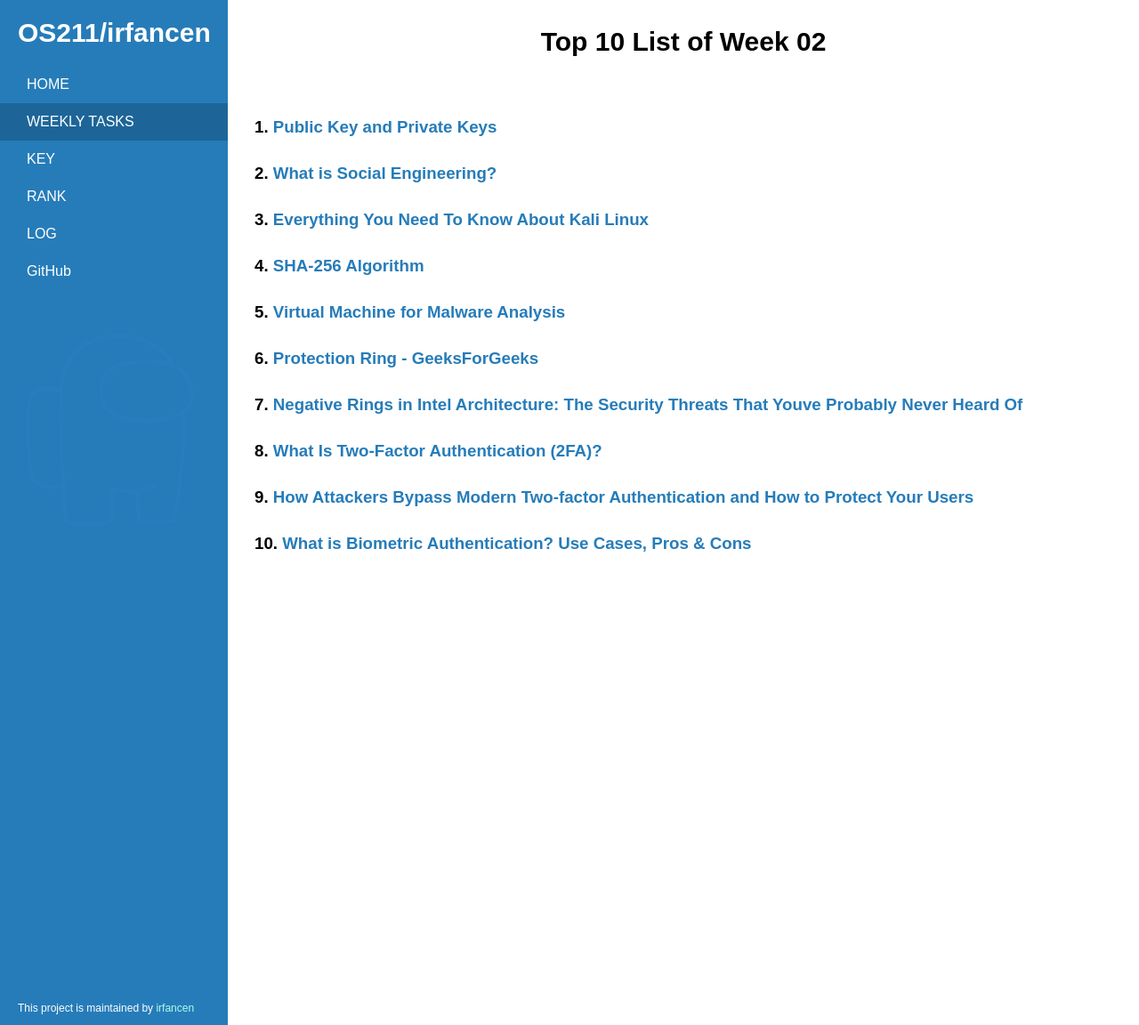
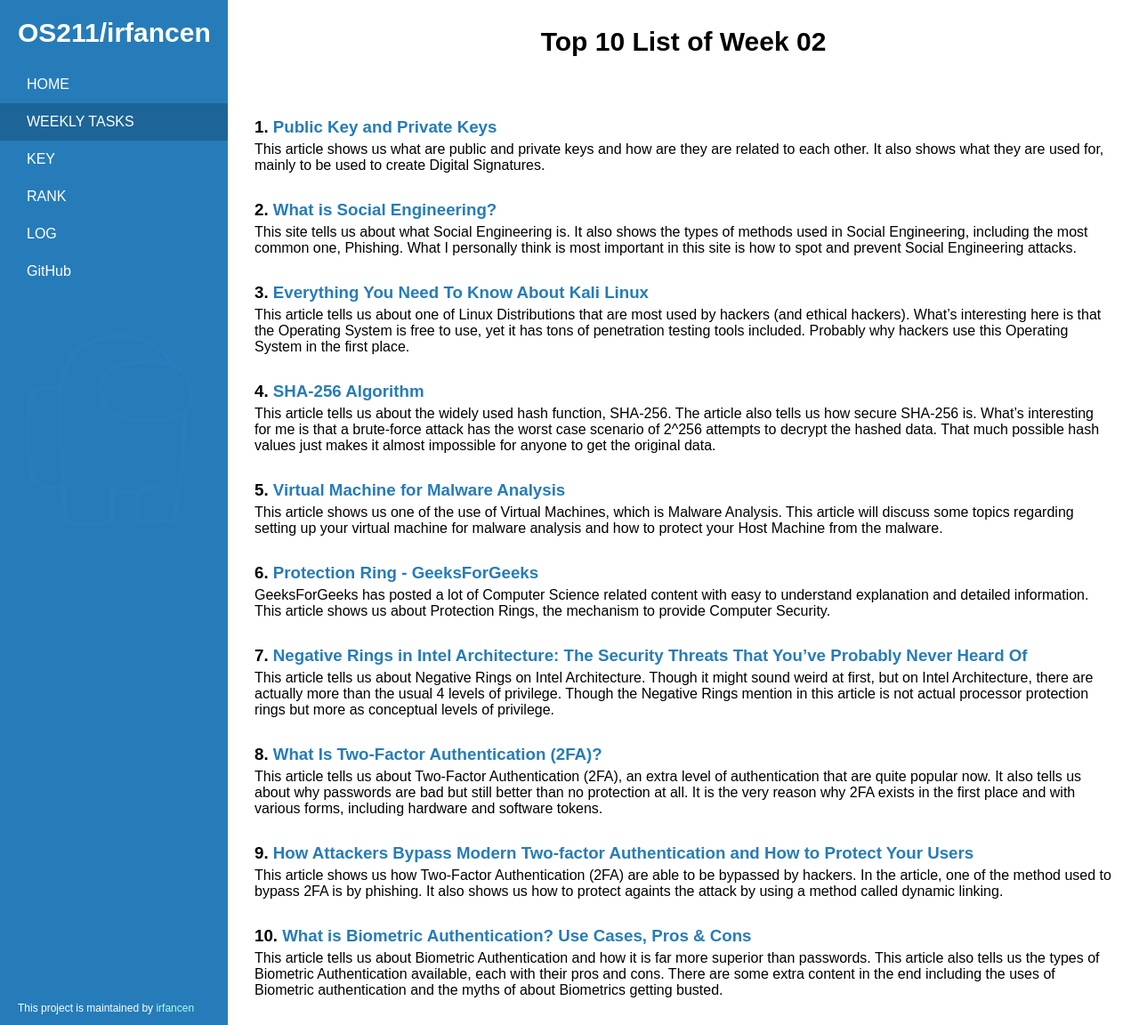
Before and after one commit to irfancen/os211, a Jekyll site: the page built from w02.md, in a window 1280 px wide. Shown: the whole page at 89% size. Built offline with Jekyll 4.4.1, drawn with Linux system fonts in a browser that asks for light colours.

Commit message:
Finish Top 10 Links W02

```diff
--- a/w02.md
+++ b/w02.md
@@ -8,30 +8,31 @@ permalink: /W02/
 <br>
 
 ### 1. [Public Key and Private Keys](https://www.comodo.com/resources/small-business/digital-certificates2.php)
-
+This article shows us what are public and private keys and how are they are related to each other. It also shows what they are used for, mainly to be used to create Digital Signatures.
 
 ### 2. [What is Social Engineering?](https://www.kaspersky.com/resource-center/definitions/what-is-social-engineering)
-
+This site tells us about what Social Engineering is. It also shows the types of methods used in Social Engineering, including the most common one, Phishing. What I personally think is most important in this site is how to spot and prevent Social Engineering attacks.
 
 ### 3. [Everything You Need To Know About Kali Linux](https://www.edureka.co/blog/ethical-hacking-using-kali-linux/)
-
+This article tells us about one of Linux Distributions that are most used by hackers (and ethical hackers). What's interesting here is that the Operating System is free to use, yet it has tons of penetration testing tools included. Probably why hackers use this Operating System in the first place.
 
 ### 4. [SHA-256 Algorithm](https://www.solarwindsmsp.com/blog/sha-256-encryption)
-
+This article tells us about the widely used hash function, SHA-256. The article also tells us how secure SHA-256 is. What's interesting for me is that a brute-force attack has the worst case scenario of 2^256 attempts to decrypt the hashed data. That much possible hash values just makes it almost impossible for anyone to get the original data.
 
 ### 5. [Virtual Machine for Malware Analysis](https://www.geeksforgeeks.org/virtual-machine-for-malware-analysis/)
-
+This article shows us one of the use of Virtual Machines, which is Malware Analysis. This article will discuss some topics regarding setting up your virtual machine for malware analysis and how to protect your Host Machine from the malware.
 
 ### 6. [Protection Ring - GeeksForGeeks](https://www.geeksforgeeks.org/protection-ring/)
+GeeksForGeeks has posted a lot of Computer Science related content with easy to understand explanation and detailed information. This article shows us about Protection Rings, the mechanism to provide Computer Security.
 
-
-### 7. [Negative Rings in Intel Architecture: The Security Threats That Youve Probably Never Heard Of](https://medium.com/swlh/negative-rings-in-intel-architecture-the-security-threats-youve-probably-never-heard-of-d725a4b6f831)
-
+### 7. [Negative Rings in Intel Architecture: The Security Threats That You've Probably Never Heard Of](https://medium.com/swlh/negative-rings-in-intel-architecture-the-security-threats-youve-probably-never-heard-of-d725a4b6f831)
+This article tells us about Negative Rings on Intel Architecture. Though it might sound weird at first, but on Intel Architecture, there are actually more than the usual 4 levels of privilege. Though the Negative Rings mention in this article is not actual processor protection rings but more as conceptual levels of privilege.
 
 ### 8. [What Is Two-Factor Authentication (2FA)?](https://authy.com/what-is-2fa/)
-
+This article tells us about Two-Factor Authentication (2FA), an extra level of authentication that are quite popular now. It also tells us about why passwords are bad but still better than no protection at all. It is the very reason why 2FA exists in the first place and with various forms, including hardware and software tokens.
 
 ### 9. [How Attackers Bypass Modern Two-factor Authentication and How to Protect Your Users](https://www.onespan.com/blog/how-attackers-bypass-modern-two-factor-authentication-and-how-protect-your-users)
-
+This article shows us how Two-Factor Authentication (2FA) are able to be bypassed by hackers. In the article, one of the method used to bypass 2FA is by phishing. It also shows us how to protect againts the attack by using a method called dynamic linking.
 
 ### 10. [What is Biometric Authentication? Use Cases, Pros & Cons](https://www.onespan.com/topics/biometric-authentication)
+This article tells us about Biometric Authentication and how it is far more superior than passwords. This article also tells us the types of Biometric Authentication available, each with their pros and cons. There are some extra content in the end including the uses of Biometric authentication and the myths of about Biometrics getting busted.
```
